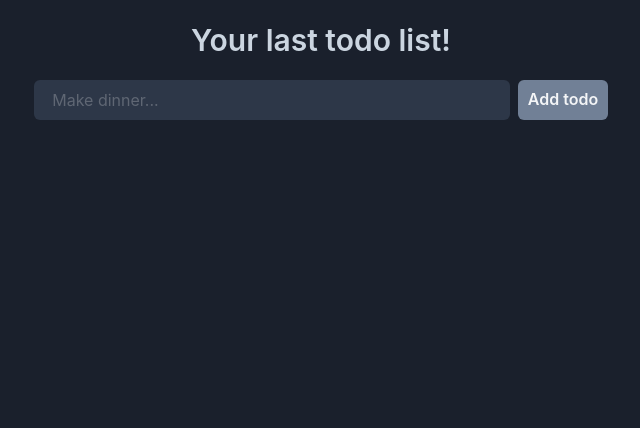
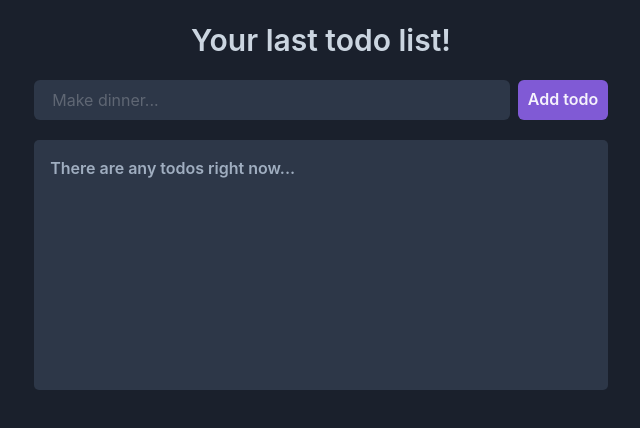
Before and after one commit to mpoweredo/nextjs-ts-mongodb-crud, a Next.js app: page / in a window 1280 px wide. Shown: the top 428 px of the page, without its empty margins (319-959 px from the left). Built offline with nearby package versions, Linux system fonts and the light colour scheme.

Commit message:
Added Todolist and TodoItem :zap:

```diff
--- a/package.json
+++ b/package.json
@@ -9,6 +9,7 @@
     "lint": "next lint"
   },
   "dependencies": {
+    "@chakra-ui/icons": "^2.0.11",
     "@chakra-ui/react": "^2.3.6",
     "@emotion/react": "^11.10.4",
     "@emotion/styled": "^11.10.4",
--- a/src/components/AddTodo.tsx
+++ b/src/components/AddTodo.tsx
@@ -4,7 +4,7 @@ const AddTodo = () => {
 	return (
 		<Flex gap='2' direction={{ base: 'column', sm: 'row' }}>
 			<Input placeholder='Make dinner...' _focus={{ bg: 'gray.900' }} _hover={{ bg: 'gray.600' }} variant='filled' maxWidth='8xl' bg='gray.700' />
-			<Button bg='gray.500'>Add todo</Button>
+			<Button bg='purple.500'>Add todo</Button>
 		</Flex>
 	);
 };
--- /dev/null
+++ b/src/components/TodoItem.tsx
@@ -0,0 +1,42 @@
+import { DeleteIcon } from '@chakra-ui/icons';
+import { Center, Checkbox, Editable, EditableInput, EditablePreview, Flex, IconButton, ListItem } from '@chakra-ui/react';
+import { useState } from 'react';
+
+const TodoItem = () => {
+	const [isChecked, setIsChecked] = useState(false);
+
+	const toggleChecked = () => setIsChecked(prevState => !prevState);
+
+	const deleteTodoHandler = () => console.log('Deleted todo');
+
+	const editTodoHandler = (nextValue: string) => console.log('edited todo: ', nextValue);
+
+	return (
+		<ListItem>
+			<Flex gap='2' bg='gray.600' height='45' px='3' _hover={{ bg: 'gray.500' }} cursor='pointer' rounded='2'>
+				<Center w='full' justifyContent='start' gap='1'>
+					<Checkbox borderColor='gray.400' onChange={toggleChecked} isChecked={isChecked} colorScheme='purple' />
+
+					<Editable onSubmit={editTodoHandler} defaultValue='Make some cool website.' w='full'>
+						<EditablePreview
+							color={isChecked ? 'gray.400' : ''}
+							fontWeight='medium'
+							as={isChecked ? 's' : 'p'}
+							w='full'
+							rounded='3'
+							px='2'
+							cursor='pointer'
+						/>
+						<EditableInput rounded='3' px='2' spellCheck='false' _focus={{ boxShadow: 'none', bg: 'whiteAlpha.300', color: 'gray.50' }} />
+					</Editable>
+
+					<IconButton onClick={deleteTodoHandler} ml='auto' bg='gray.700' _hover={{ bg: 'gray.600' }} aria-label='delete-button' size='sm'>
+						<DeleteIcon />
+					</IconButton>
+				</Center>
+			</Flex>
+		</ListItem>
+	);
+};
+
+export default TodoItem;
--- /dev/null
+++ b/src/components/TodoList.tsx
@@ -0,0 +1,32 @@
+import { Box, List, Stack, Text } from '@chakra-ui/react';
+import TodoItem from './TodoItem';
+
+const TodoList = () => {
+	return (
+		<Box bg='gray.700' minHeight='250px' p='4' rounded='5'>
+			<List>
+				<Stack
+					gap='1'
+					maxHeight='55vh'
+					overflowY='auto'
+					pr='1'
+					css={{
+						'&::-webkit-scrollbar': {
+							width: '4px',
+						},
+						'&::-webkit-scrollbar-track': {
+							width: '6px',
+						},
+						'&::-webkit-scrollbar-thumb': {
+							background: 'gray',
+							borderRadius: '24px',
+						},
+					}}>
+                        <Text color='gray.400' fontWeight='semibold'>There are any todos right now...</Text>
+				</Stack>
+			</List>
+		</Box>
+	);
+};
+
+export default TodoList;
--- a/src/pages/index.tsx
+++ b/src/pages/index.tsx
@@ -1,10 +1,12 @@
-import { Box, Center, Container, Text } from '@chakra-ui/react';
+import { Box, Center, Container, Stack, Text } from '@chakra-ui/react';
 import type { NextPage } from 'next';
 import AddTodo from '../components/AddTodo';
+import TodoList from '../components/TodoList';
 
 const Home: NextPage = () => {
 	return (
 		<Container height='100vh'>
+			<Stack spacing='5'>
 				<Box>
 					<Center height='80px'>
 						<Text textAlign='center' fontSize='3xl' fontWeight='semibold' color='gray.300'>
@@ -13,6 +15,8 @@ const Home: NextPage = () => {
 					</Center>
 					<AddTodo />
 				</Box>
+				<TodoList />
+			</Stack>
 		</Container>
 	);
 };
```
Also changed, not shown: 1 other file (tests, documents, lock files or other folders). Lines whose indentation alone changed are shown as unchanged.
